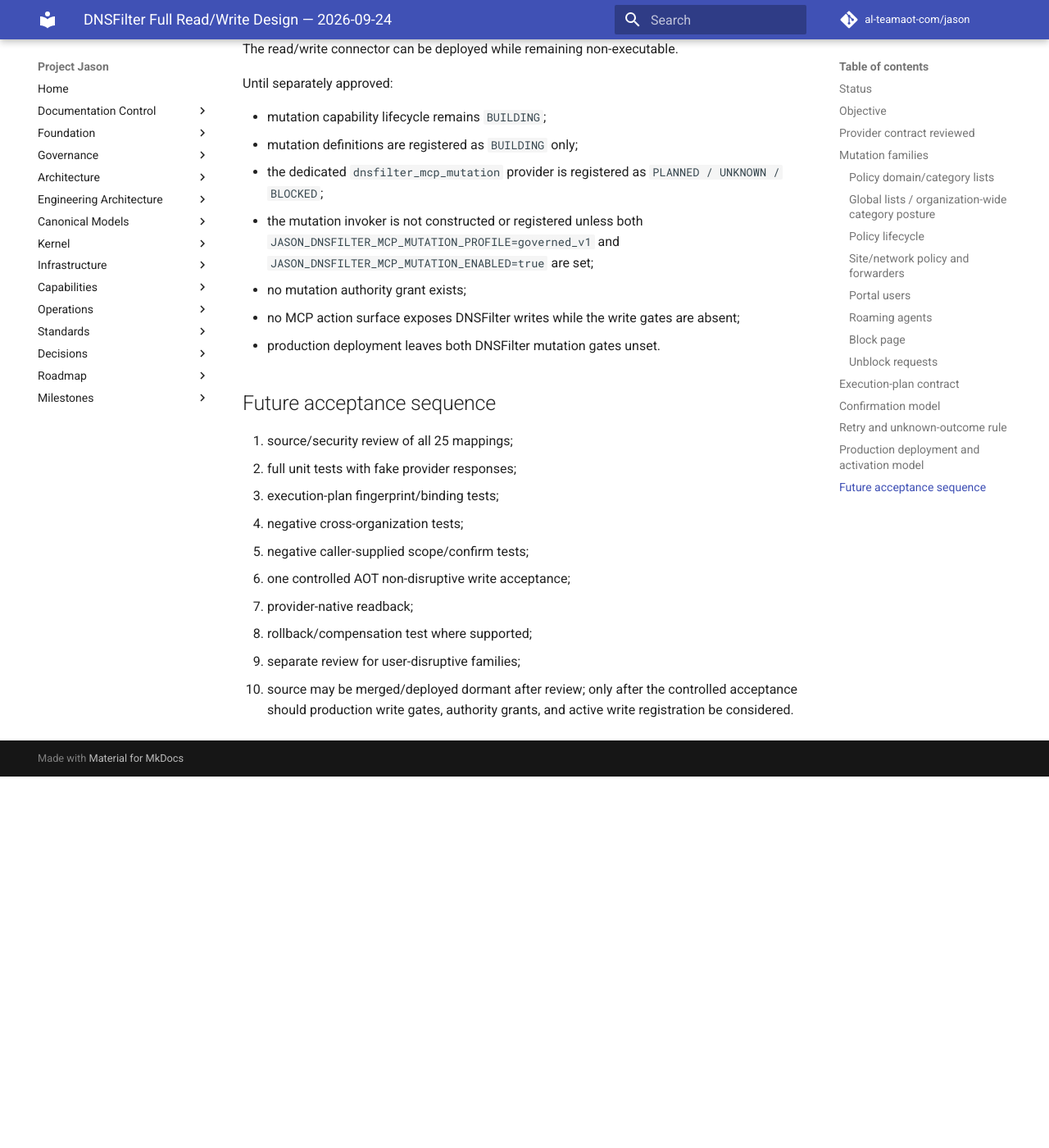
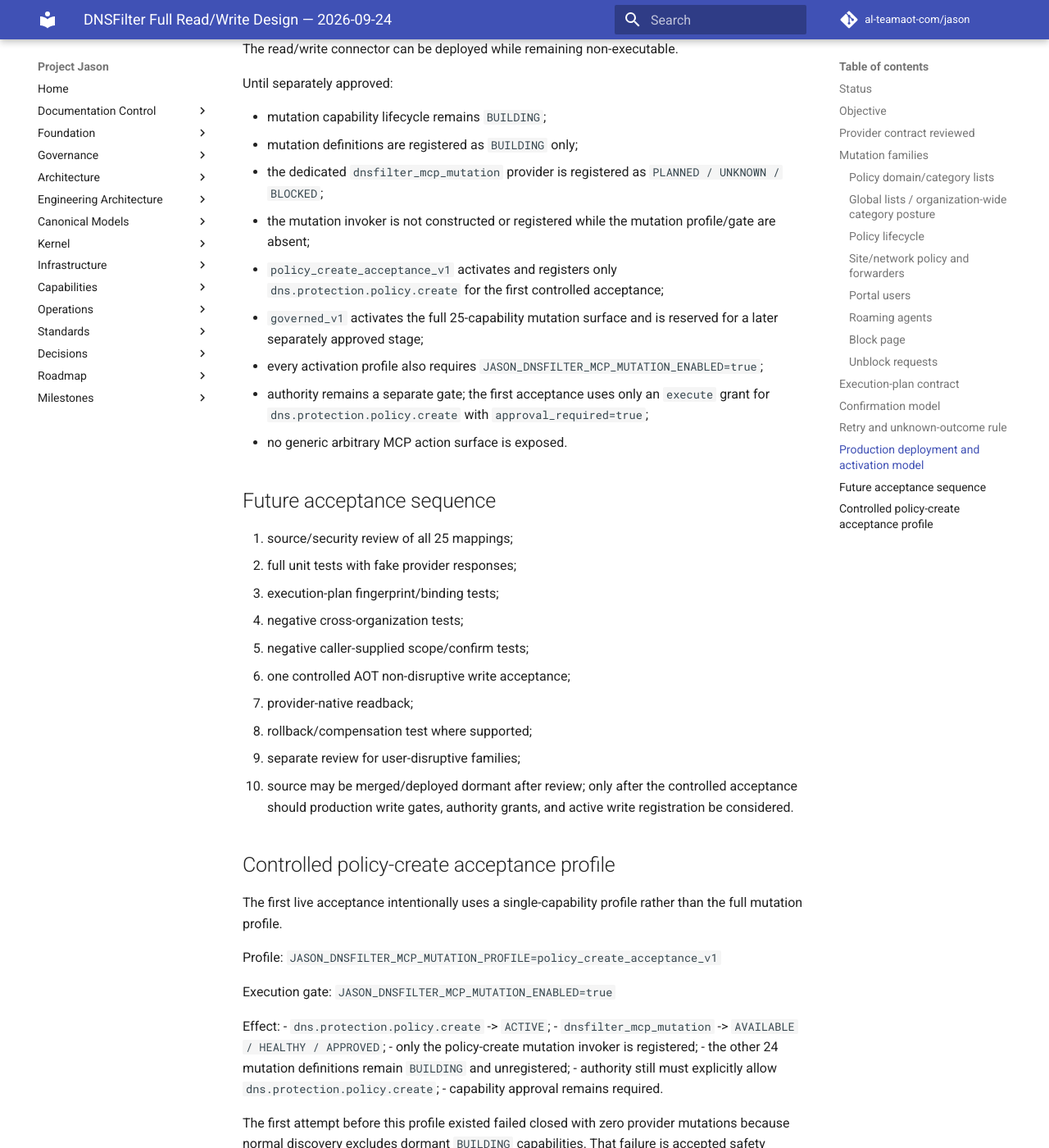
Before and after one commit to al-teamaot-com/jason, an MkDocs documentation site: the page built from docs/operations/DNSFilter-Full-Read-Write-Design-2026-09-24.md, in a window 1280 px wide and 1400 px high, scrolled down 5031 px. Shown: the whole window at 82% size. Built offline with MkDocs 1.6.1 and Material for MkDocs 9.7.7, drawn with Linux system fonts in a browser that asks for light colours; comment, search, counter and statistics services are not loaded; before the commit the page ends 5978 px from its top, so only the background shows below that; some of the changed text lies outside the part shown.

Commit message:
Add narrow DNSFilter policy-create acceptance profile

```diff
--- a/docs/operations/DNSFilter-Full-Read-Write-Design-2026-09-24.md
+++ b/docs/operations/DNSFilter-Full-Read-Write-Design-2026-09-24.md
@@ -151,7 +151,7 @@
 The prepared plan is secret-free and binds:
 
 - canonical capability;
-- selected provider `dnsfilter_mcp`;
+- selected provider `dnsfilter_mcp_mutation`;
 - exact provider tool;
 - mapped Autotask company ID;
 - mapped DNSFilter organization ID;
@@ -197,10 +197,12 @@
 - mutation capability lifecycle remains `BUILDING`;
 - mutation definitions are registered as `BUILDING` only;
 - the dedicated `dnsfilter_mcp_mutation` provider is registered as `PLANNED / UNKNOWN / BLOCKED`;
-- the mutation invoker is not constructed or registered unless both `JASON_DNSFILTER_MCP_MUTATION_PROFILE=governed_v1` and `JASON_DNSFILTER_MCP_MUTATION_ENABLED=true` are set;
-- no mutation authority grant exists;
-- no MCP action surface exposes DNSFilter writes while the write gates are absent;
-- production deployment leaves both DNSFilter mutation gates unset.
+- the mutation invoker is not constructed or registered while the mutation profile/gate are absent;
+- `policy_create_acceptance_v1` activates and registers only `dns.protection.policy.create` for the first controlled acceptance;
+- `governed_v1` activates the full 25-capability mutation surface and is reserved for a later separately approved stage;
+- every activation profile also requires `JASON_DNSFILTER_MCP_MUTATION_ENABLED=true`;
+- authority remains a separate gate; the first acceptance uses only an `execute` grant for `dns.protection.policy.create` with `approval_required=true`;
+- no generic arbitrary MCP action surface is exposed.
 
 ## Future acceptance sequence
 
@@ -214,3 +216,25 @@
 8. rollback/compensation test where supported;
 9. separate review for user-disruptive families;
 10. source may be merged/deployed dormant after review; only after the controlled acceptance should production write gates, authority grants, and active write registration be considered.
+
+## Controlled policy-create acceptance profile
+
+The first live acceptance intentionally uses a single-capability profile rather than the full mutation profile.
+
+Profile:
+`JASON_DNSFILTER_MCP_MUTATION_PROFILE=policy_create_acceptance_v1`
+
+Execution gate:
+`JASON_DNSFILTER_MCP_MUTATION_ENABLED=true`
+
+Effect:
+- `dns.protection.policy.create` -> `ACTIVE`;
+- `dnsfilter_mcp_mutation` -> `AVAILABLE / HEALTHY / APPROVED`;
+- only the policy-create mutation invoker is registered;
+- the other 24 mutation definitions remain `BUILDING` and unregistered;
+- authority still must explicitly allow `dns.protection.policy.create`;
+- capability approval remains required.
+
+The first attempt before this profile existed failed closed with zero provider mutations because normal discovery excludes dormant `BUILDING` capabilities. That failure is accepted safety evidence, not a provider failure.
+
+After the controlled create-policy acceptance and readback, return both mutation environment gates to unset unless a subsequent write test has separately approved scope.
```
Also changed, not shown: docs/operations/DNSFilter-Dual-Plane-Integration-2026-09-24.md (+17 -2 lines), 4 other files.
